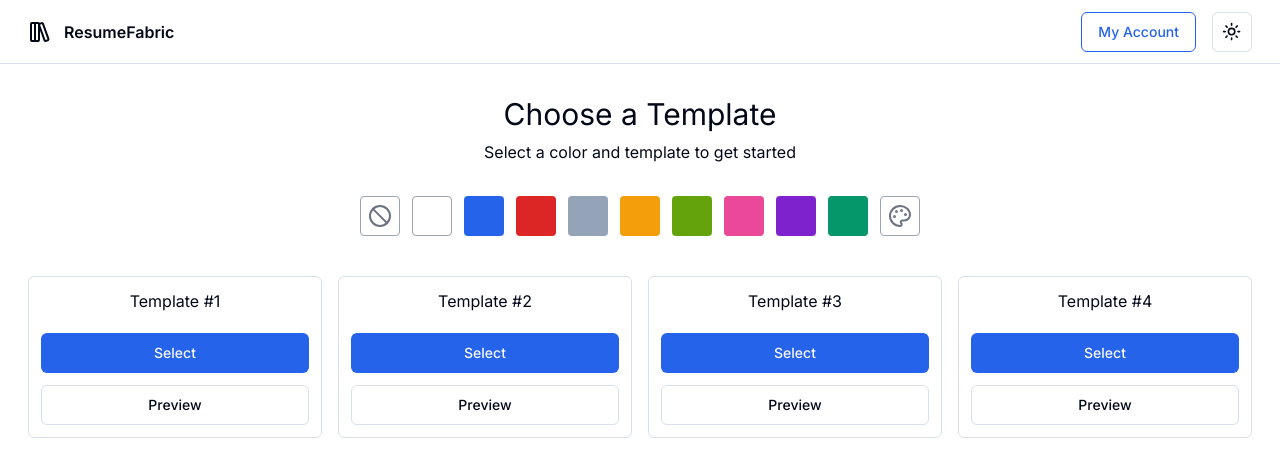
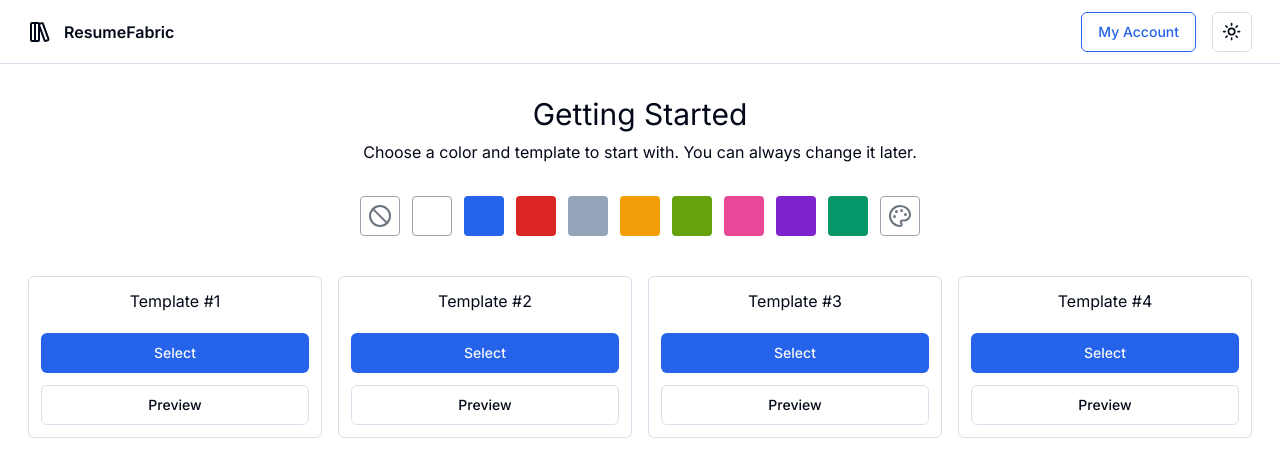
Before and after one commit to Avsholeh/resumefabric, a Next.js app: page /getting-started in a window 1280 px wide. Shown: the top 476 px of the page. Built offline with nearby package versions, Linux system fonts and the light colour scheme.

Commit message:
chore: getting started content

```diff
--- a/src/app/(resume)/getting-started/page.tsx
+++ b/src/app/(resume)/getting-started/page.tsx
@@ -6,8 +6,8 @@ export default function GettingStarted() {
     return (
         <>
             <div className="my-3 text-center">
-                <h1 className="my-2 text-3xl">Choose a Template</h1>
-                <p>Select a color and template to get started</p>
+                <h1 className="my-2 text-3xl">Getting Started</h1>
+                <p>Choose a color and template to start with. You can always change it later.</p>
             </div>
 
             <div className="my-5 flex">
```
